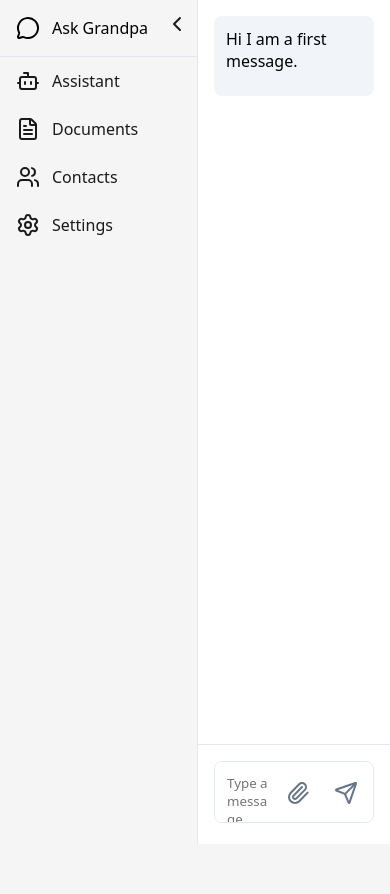
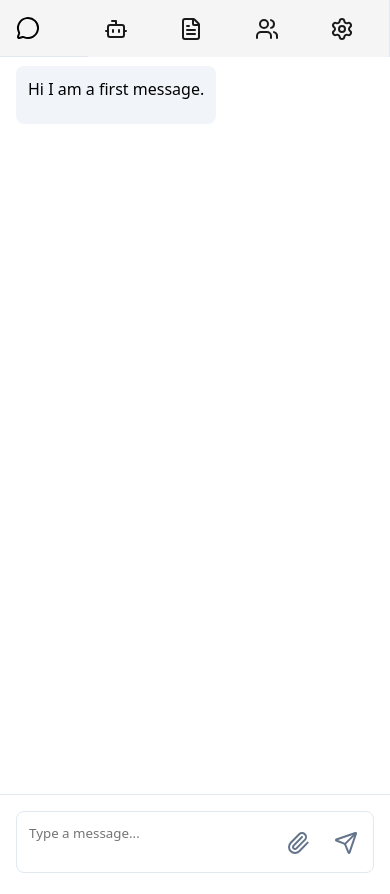
Before and after one commit to podgortsev/grand, a Django app: template app/templates/index.html in a window 390 px wide. Before the commit the page ends 844 px from the top, so only its background shows below. Run offline with Django 5.2, Linux system fonts and the light colour scheme; the template is opened without the code that fills it, so the values that code supplies are empty.

Commit message:
Add files via upload

```diff
--- a/app/templates/index.html
+++ b/app/templates/index.html
@@ -7,6 +7,23 @@
     <script src="https://unpkg.com/lucide@latest"></script>
     <script src="https://ajax.googleapis.com/ajax/libs/jquery/3.7.1/jquery.min.js"></script>
     <style>
+        @media screen and (max-width: 768px) {
+            #toggleSidebar{display: none;}
+            #sidebar{
+                position: fixed;
+                top: 0;
+                left: 0;
+                width: 100%;
+                display: flex;
+                z-index: 100000;
+            }
+            #sidebar span{display: none;}
+            .nav-item{padding: 0.75rem 0.9rem;}
+            .app{
+                margin-top: 50px;
+                height: calc(100vh - 50px);
+            }
+        }
         /* Reset default styles */
         * {
             margin: 0;
```
